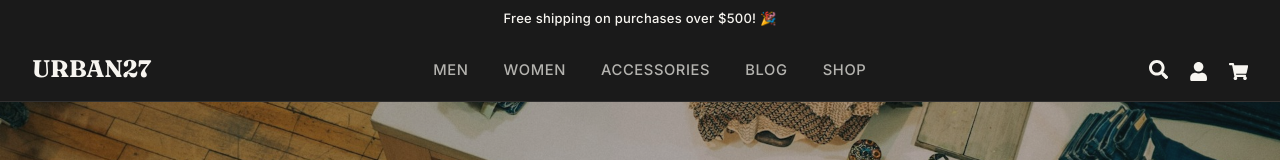
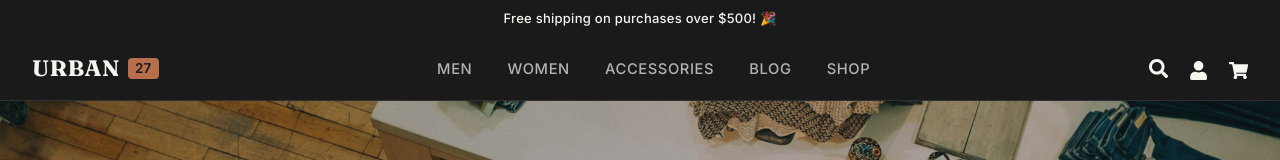
Before and after one commit to IgnacioDN/NovaStore, a React (Vite) app: page / in a window 1280 px wide. Shown: the top 160 px of the page. Built offline with nearby package versions, Linux system fonts and the light colour scheme; no server answers.

Commit message:
Refine header styles and add logo badge
Adjusted header logo styles and added logo badge styles.

```diff
--- a/src/styles/Header.css
+++ b/src/styles/Header.css
@@ -34,11 +34,25 @@
 
 .header__logo h1 {
   font-family: var(--font-display);
-  font-size: 1.5rem;
+  font-size: 1.4rem;
   font-weight: 700;
   color: var(--paper);
   margin: 0;
-  letter-spacing: -0.01em;
+  letter-spacing: 0.02em;
+  display: flex;
+  align-items: center;
+  gap: 0.5rem;
+}
+
+.logo-badge {
+  font-family: var(--font-body);
+  font-size: 0.85rem;
+  font-weight: 700;
+  background: var(--clay);
+  color: var(--ink);
+  padding: 0.15rem 0.45rem;
+  border-radius: var(--radius);
+  letter-spacing: 0;
 }
 
 /* Navegación desktop */
```
